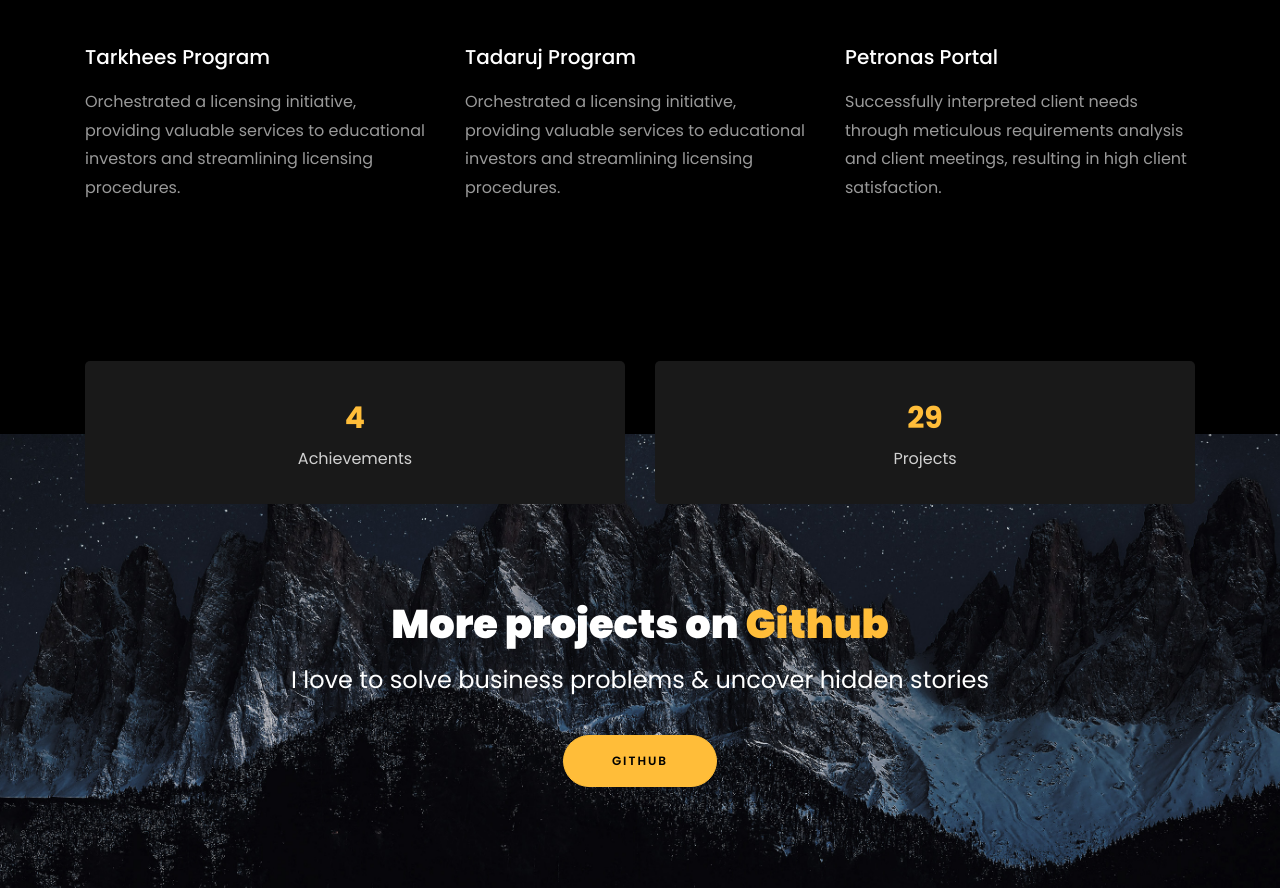
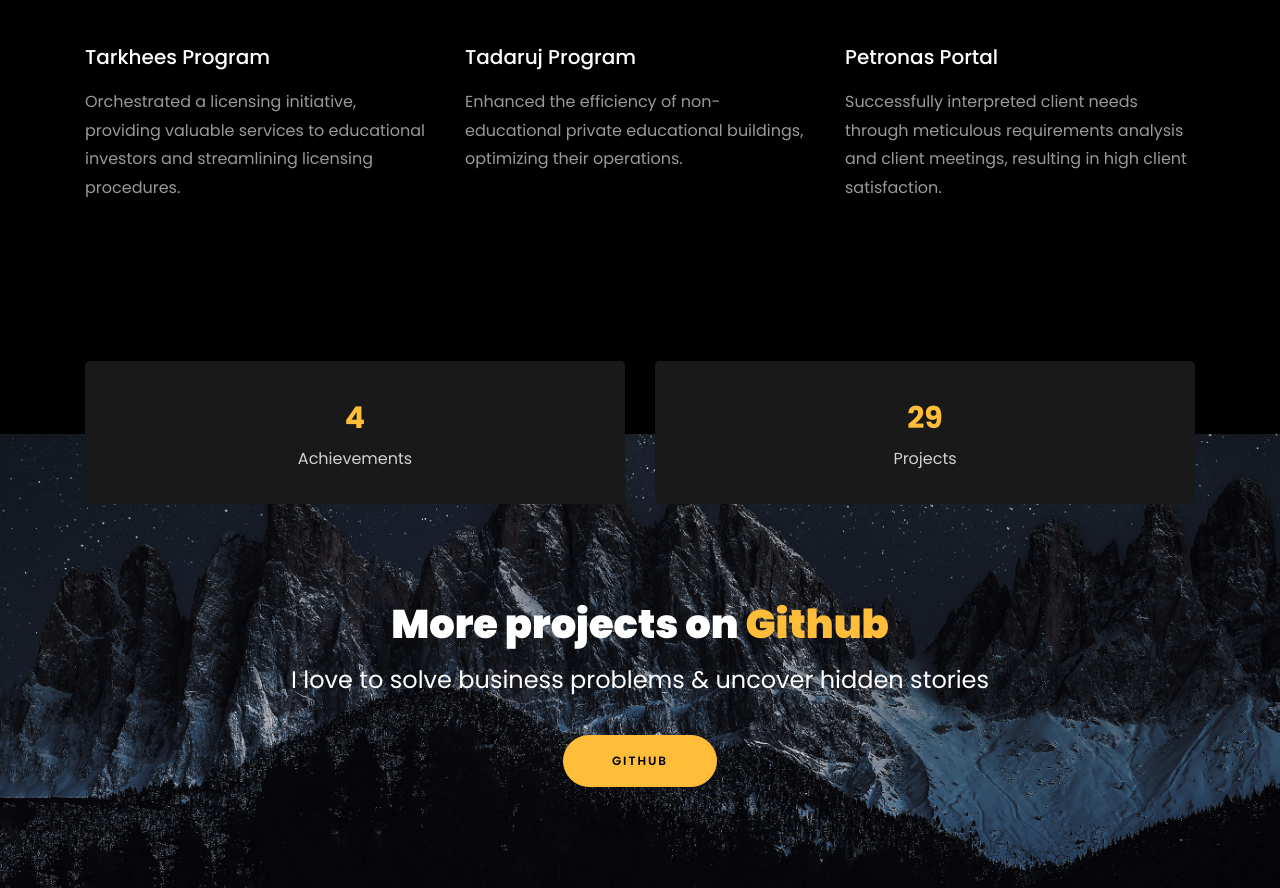
Before and after one commit to ZiaSameer/qamarzia.github.io, a plain HTML site: page index.html in a window 1280 px wide. Shown: the part 4679-5567 px from the top of the page. Drawn offline with Linux system fonts and the light colour scheme; files whose address does not match are found by name.

Commit message:
update tadaruj

```diff
--- a/index.html
+++ b/index.html
@@ -481,7 +481,7 @@
 				<div class="text mt-3 float-right d-block">
 
 				  <h3 class="heading"><a href="https://tbc.sa/Tarkhees/AR/Home.aspx">Tadaruj Program</a></h3>
-				  <p>Orchestrated a licensing initiative, providing valuable services to educational investors and streamlining licensing procedures.</p>
+				  <p>Enhanced the efficiency of non-educational private educational buildings, optimizing their operations.</p>
 				</div>
 			  </div>
 			</div>
```
